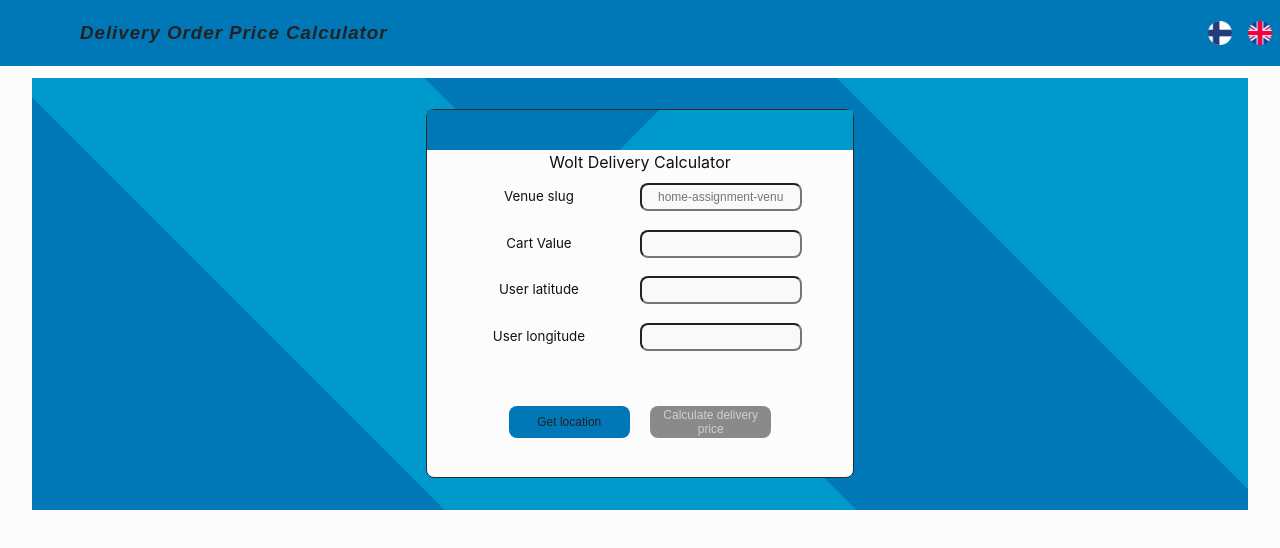
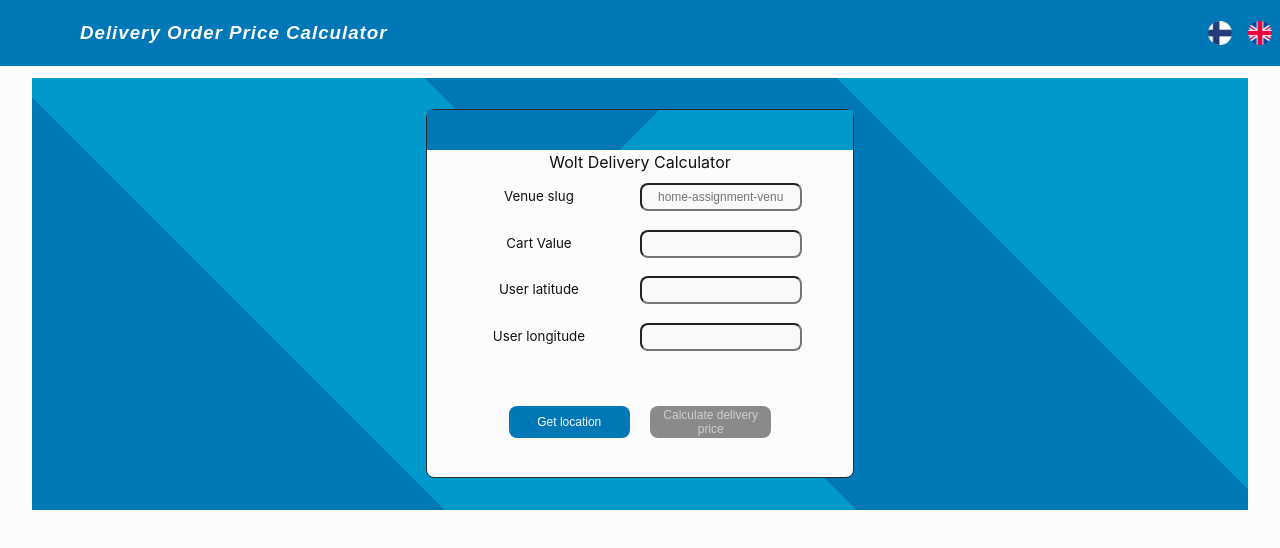
Before and after one commit to NikolaiMarkalainen/Wolt-frontend-internship-assignment, a React (Vite) app: page / in a window 1280 px wide. Shown: the top 548 px of the page. Built offline with nearby package versions, Linux system fonts and the light colour scheme.

Commit message:
Final stylistic choices made

```diff
--- a/src/App.css
+++ b/src/App.css
@@ -14,6 +14,7 @@
   --bg-disabled: #413e3e;
 
   --error-red: #e63946;
+  --success-green: #30c582;
   --border-color: #2a2a2a;
 
   font-family: Inter, system-ui, Avenir, Helvetica, Arial, sans-serif;
@@ -59,7 +60,7 @@
   font-weight: 700;
   letter-spacing: 1px;
   text-transform: capitalize;
-  color: var(--text-primary);
+  color: var(--off-white);
   font-family: sans-serif;
 }
 .header-icons {
@@ -196,7 +197,7 @@
   font-size: 1.5vh;
   margin-left: 2.5%;
   margin-right: 2.5%;
-  color: var(--text-primary);
+  color: var(--off-white);
   background-color: var(--wolt-blue);
   transition: background-color 0.3s ease, box-shadow 0.3s ease,
     transform 0.2s ease;
```
